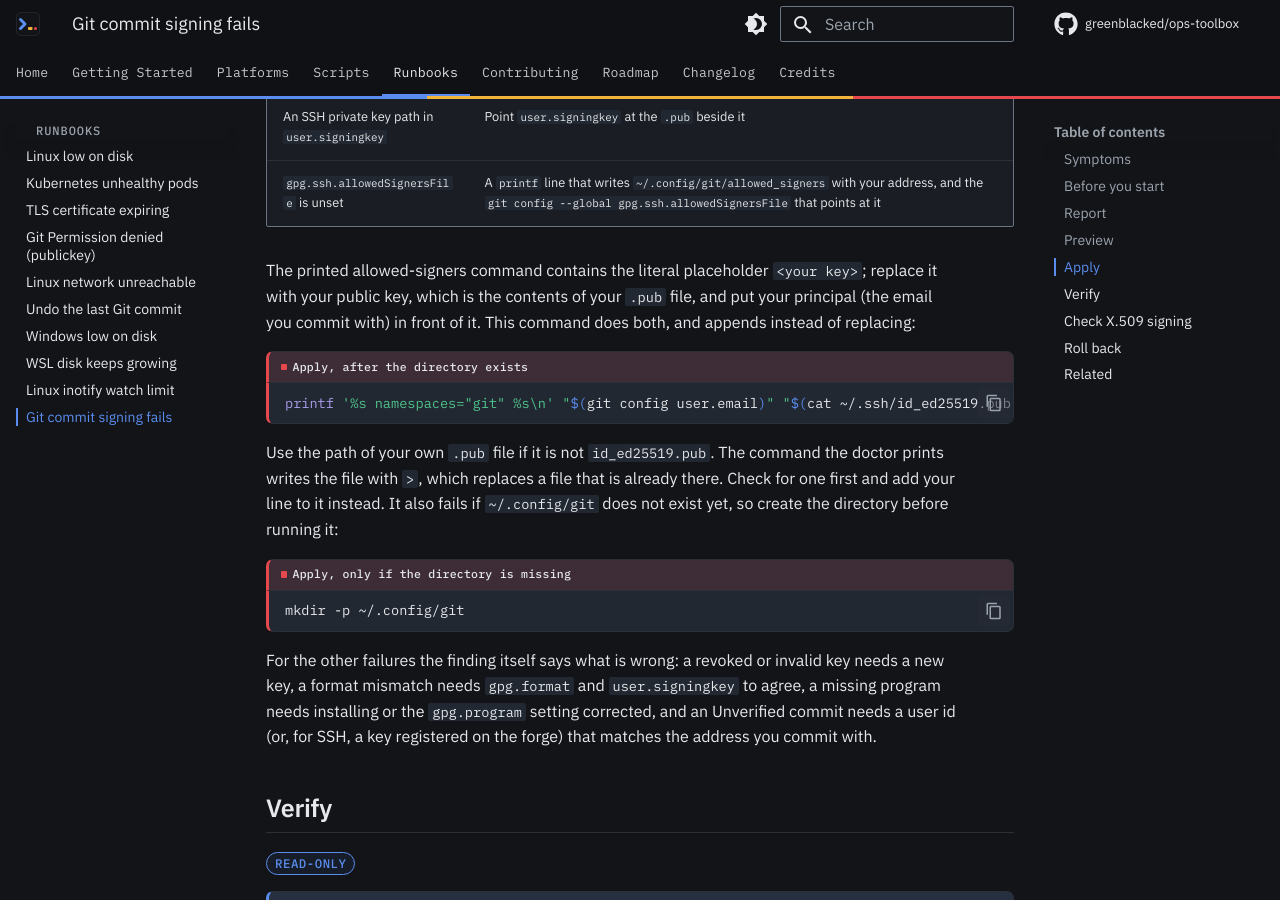
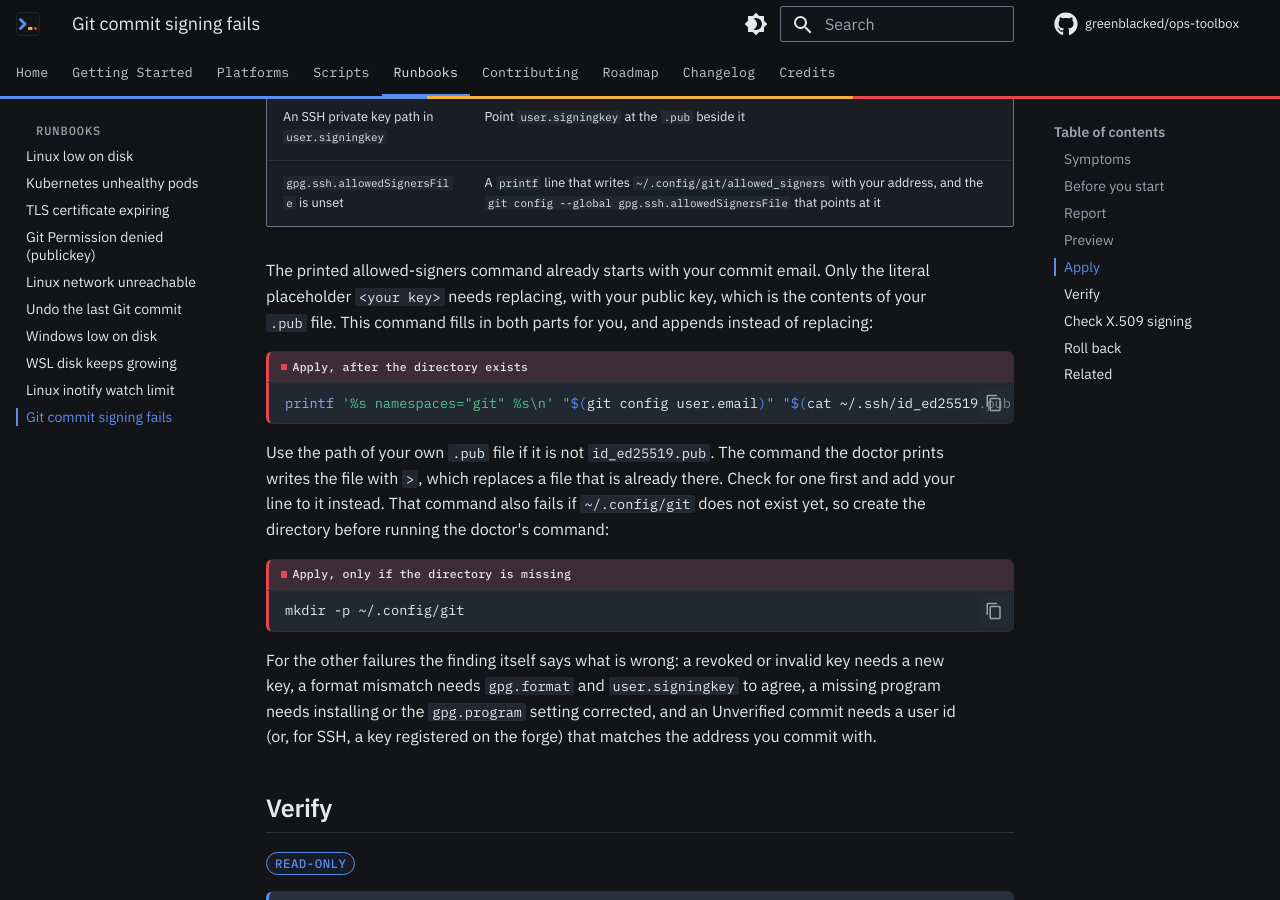
Before and after one commit to greenblacked/ops-toolbox, an MkDocs documentation site: the page built from docs/runbooks/git-commit-signing-fails.md, in a window 1280 px wide and 900 px high, scrolled down 3661 px. Built offline with MkDocs 1.6.1 and Material for MkDocs 9.7.7, drawn with Linux system fonts in a browser that asks for light colours; comment, search, counter and statistics services are not loaded.

Commit message:
docs(runbooks): clarify the allowed-signers placeholder
The doctor's printed command already puts the commit email first, so
only <your key> needs replacing. Also name the doctor's command where
the paragraph after the block said "it".

````diff
--- a/docs/runbooks/git-commit-signing-fails.md
+++ b/docs/runbooks/git-commit-signing-fails.md
@@ -152,10 +152,10 @@ That is plain `git`. Then run only the fix the report printed for your case:
 | An SSH private key path in `user.signingkey` | Point `user.signingkey` at the `.pub` beside it |
 | `gpg.ssh.allowedSignersFile` is unset | A `printf` line that writes `~/.config/git/allowed_signers` with your address, and the `git config --global gpg.ssh.allowedSignersFile` that points at it |
 
-The printed allowed-signers command contains the literal placeholder
-`<your key>`; replace it with your public key, which is the contents of
-your `.pub` file, and put your principal (the email you commit with) in
-front of it. This command does both, and appends instead of replacing:
+The printed allowed-signers command already starts with your commit
+email. Only the literal placeholder `<your key>` needs replacing, with
+your public key, which is the contents of your `.pub` file. This command
+fills in both parts for you, and appends instead of replacing:
 
 ```{ .bash .rpt-apply title="Apply, after the directory exists" }
 printf '%s namespaces="git" %s\n' "$(git config user.email)" "$(cat ~/.ssh/id_ed25519.pub)" >> ~/.config/git/allowed_signers
@@ -164,8 +164,8 @@ printf '%s namespaces="git" %s\n' "$(git config user.email)" "$(cat ~/.ssh/id_ed
 Use the path of your own `.pub` file if it is not `id_ed25519.pub`. The
 command the doctor prints writes the file with `>`, which replaces a file
 that is already there. Check for one first and add your line to it instead.
-It also fails if `~/.config/git` does not exist yet, so create the directory
-before running it:
+That command also fails if `~/.config/git` does not exist yet, so create
+the directory before running the doctor's command:
 
 ```{ .bash .rpt-apply title="Apply, only if the directory is missing" }
 mkdir -p ~/.config/git
````
